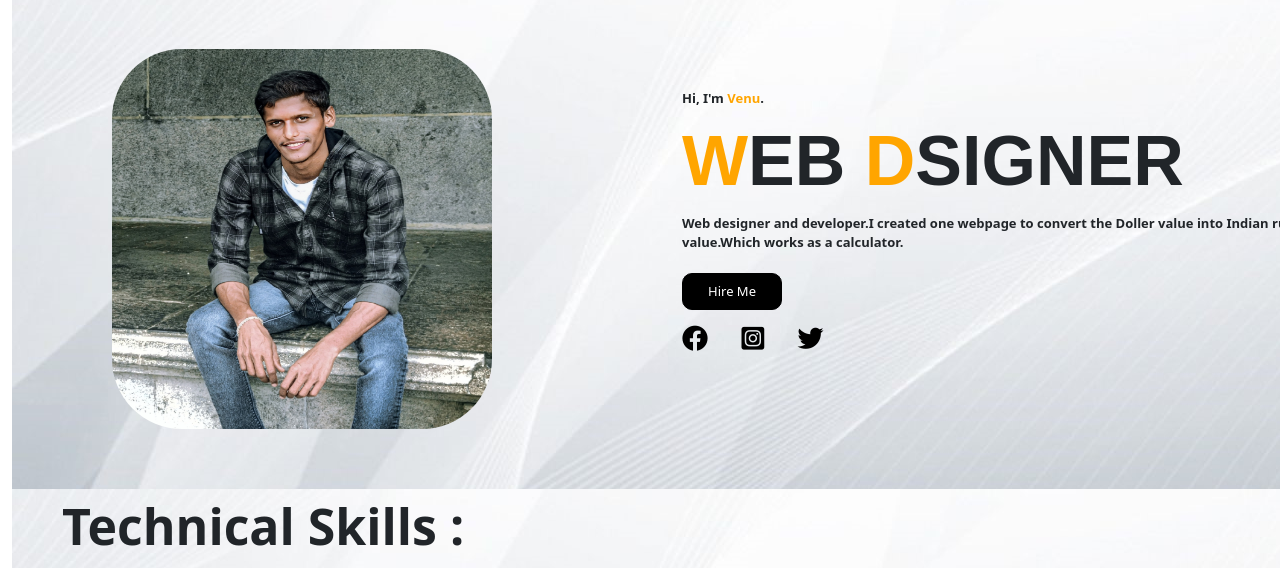
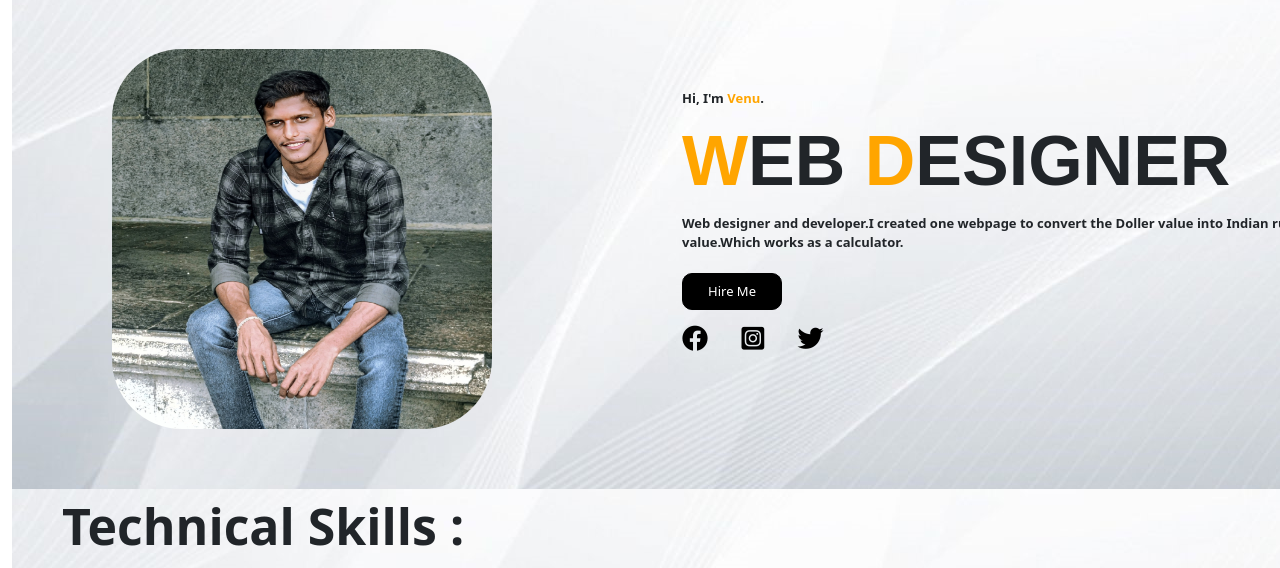
Before and after one commit to Venu-parchagani/Portfolio, a plain HTML site: page index.html in a window 1280 px wide. Shown: the part 91-659 px from the top of the page. Drawn offline with nearby package versions, Linux system fonts and the light colour scheme.

Commit message:
Update index.html

```diff
--- a/index.html
+++ b/index.html
@@ -40,7 +40,7 @@
             <div class="intro">
                 <div class="content">
                     <p class="p1">Hi, I'm <span>Venu</span>.<br>
-                        <b class="web"><span>W</span>EB <span>D</span>SIGNER</b><br>
+                        <b class="web"><span>W</span>EB <span>D</span>ESIGNER</b><br>
                         Web designer and developer.I created one webpage to convert the Doller value into Indian rupee
                         value.Which works as a calculator.<br>
                         <button type="submit" class="hire">Hire Me</button><br><br>
```
